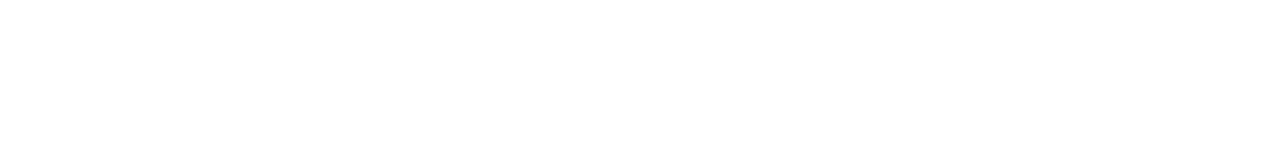
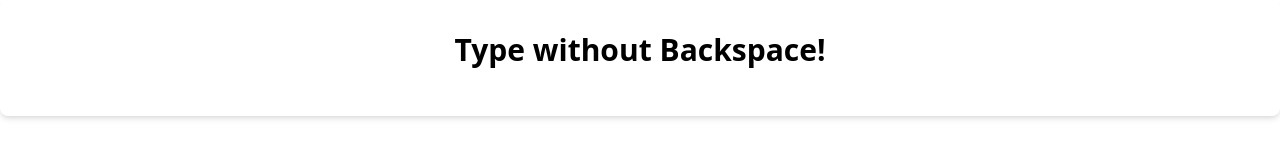
Before and after one commit to nishkarsh25/JavaScript-5Branch-5IntermediateProjects, a website: page src/index.html in a window 1280 px wide. Drawn offline with nearby package versions, Linux system fonts and the light colour scheme.

Commit message:
Made the heading section and added tailwind css to it to make it visually appealing and also kept the background white of the box coz I will need it when I will flex the body

```diff
--- a/src/index.html
+++ b/src/index.html
@@ -9,6 +9,9 @@
     <link href="https://cdn.jsdelivr.net/npm/tailwindcss@2.2.19/dist/tailwind.min.css" rel="stylesheet">
 </head>
 <body>
+    <div class="wrapper bg-white p-8 rounded-lg shadow-md flex flex-col items-center justify-center">
+        <h1 class="text-3xl font-semibold text-center mb-4">Type without Backspace!</h1>
 
+    </div>
 </body>
 </html>
```
Also changed, not shown: src/output.css.
